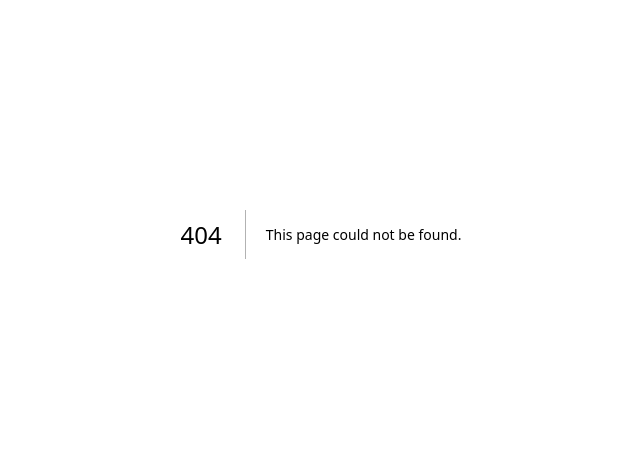
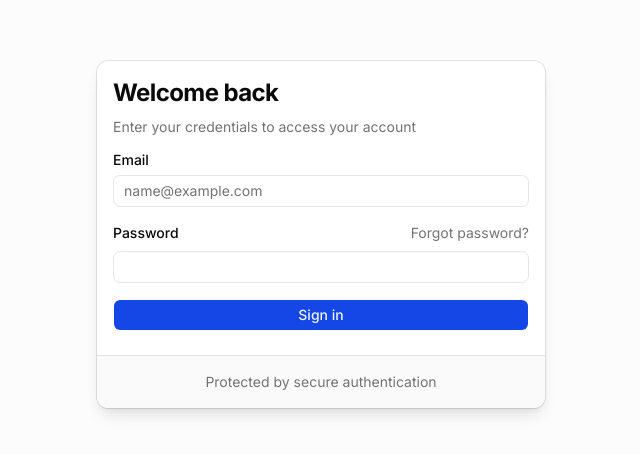
Before and after one commit to berserker-glitch/selling-courses, a Next.js app in the folder frontend/: page /login in a window 1280 px wide. Before the commit this address had no page. Shown: the part 166-620 px from the top of the page, without its empty margins (319-959 px from the left). Built offline with nearby package versions, Linux system fonts and the light colour scheme.

Commit message:
feat: Implement a functional login page with form submission and API integration, and add a placeholder root page.

```diff
--- /dev/null
+++ b/frontend/app/login/page.tsx
@@ -0,0 +1,135 @@
+"use client";
+
+import { useState } from "react";
+import { useRouter } from "next/navigation";
+import Link from "next/link";
+import { Button } from "@/components/ui/button";
+import { Input } from "@/components/ui/input";
+import { Label } from "@/components/ui/label";
+import {
+    Card,
+    CardContent,
+    CardDescription,
+    CardFooter,
+    CardHeader,
+    CardTitle,
+} from "@/components/ui/card";
+import { IconAlertCircle, IconLoader2 } from "@tabler/icons-react";
+
+export default function LoginPage() {
+    const router = useRouter();
+    const [isLoading, setIsLoading] = useState(false);
+    const [error, setError] = useState<string | null>(null);
+    const [formData, setFormData] = useState({
+        email: "",
+        password: "",
+    });
+
+    const handleSubmit = async (e: React.FormEvent) => {
+        e.preventDefault();
+        setIsLoading(true);
+        setError(null);
+
+        try {
+            const response = await fetch("http://localhost:3000/api/auth/login", {
+                method: "POST",
+                headers: {
+                    "Content-Type": "application/json",
+                },
+                body: JSON.stringify(formData),
+            });
+
+            const data = await response.json();
+
+            if (!response.ok) {
+                throw new Error(data.message || "Something went wrong");
+            }
+
+            // Store token and user data
+            localStorage.setItem("token", data.token);
+            localStorage.setItem("user", JSON.stringify(data.user));
+
+            // Redirect to dashboard or home
+            router.push("/");
+        } catch (err: any) {
+            setError(err.message);
+        } finally {
+            setIsLoading(false);
+        }
+    };
+
+    return (
+        <div className="min-h-screen flex items-center justify-center p-4 bg-muted/30">
+            <Card className="w-full max-w-md shadow-lg border-muted">
+                <CardHeader className="space-y-1">
+                    <CardTitle className="text-2xl font-bold tracking-tight">
+                        Welcome back
+                    </CardTitle>
+                    <CardDescription>
+                        Enter your credentials to access your account
+                    </CardDescription>
+                </CardHeader>
+                <CardContent>
+                    <form onSubmit={handleSubmit} className="space-y-4">
+                        {error && (
+                            <div className="bg-destructive/15 text-destructive text-sm p-3 rounded-md flex items-center gap-2">
+                                <IconAlertCircle className="h-4 w-4" />
+                                <span>{error}</span>
+                            </div>
+                        )}
+                        <div className="space-y-2">
+                            <Label htmlFor="email">Email</Label>
+                            <Input
+                                id="email"
+                                type="email"
+                                placeholder="name@example.com"
+                                required
+                                value={formData.email}
+                                onChange={(e) =>
+                                    setFormData({ ...formData, email: e.target.value })
+                                }
+                                disabled={isLoading}
+                            />
+                        </div>
+                        <div className="space-y-2">
+                            <div className="flex items-center justify-between">
+                                <Label htmlFor="password">Password</Label>
+                                <Link
+                                    href="#"
+                                    className="text-sm text-muted-foreground hover:text-primary underline-offset-4 hover:underline"
+                                >
+                                    Forgot password?
+                                </Link>
+                            </div>
+                            <Input
+                                id="password"
+                                type="password"
+                                required
+                                value={formData.password}
+                                onChange={(e) =>
+                                    setFormData({ ...formData, password: e.target.value })
+                                }
+                                disabled={isLoading}
+                            />
+                        </div>
+                        <Button type="submit" className="w-full" disabled={isLoading}>
+                            {isLoading ? (
+                                <>
+                                    <IconLoader2 className="mr-2 h-4 w-4 animate-spin" />
+                                    Signing in...
+                                </>
+                            ) : (
+                                "Sign in"
+                            )}
+                        </Button>
+                    </form>
+                </CardContent>
+                <CardFooter className="flex justify-center border-t p-4 mt-2">
+                    <p className="text-sm text-muted-foreground">
+                        Protected by secure authentication
+                    </p>
+                </CardFooter>
+            </Card>
+        </div>
+    );
+}
--- a/frontend/app/page.tsx
+++ b/frontend/app/page.tsx
@@ -1,5 +1,5 @@
 import { ComponentExample } from "@/components/component-example";
 
 export default function Page() {
-return <ComponentExample />;
+    return <ComponentExample />;
 }
```
